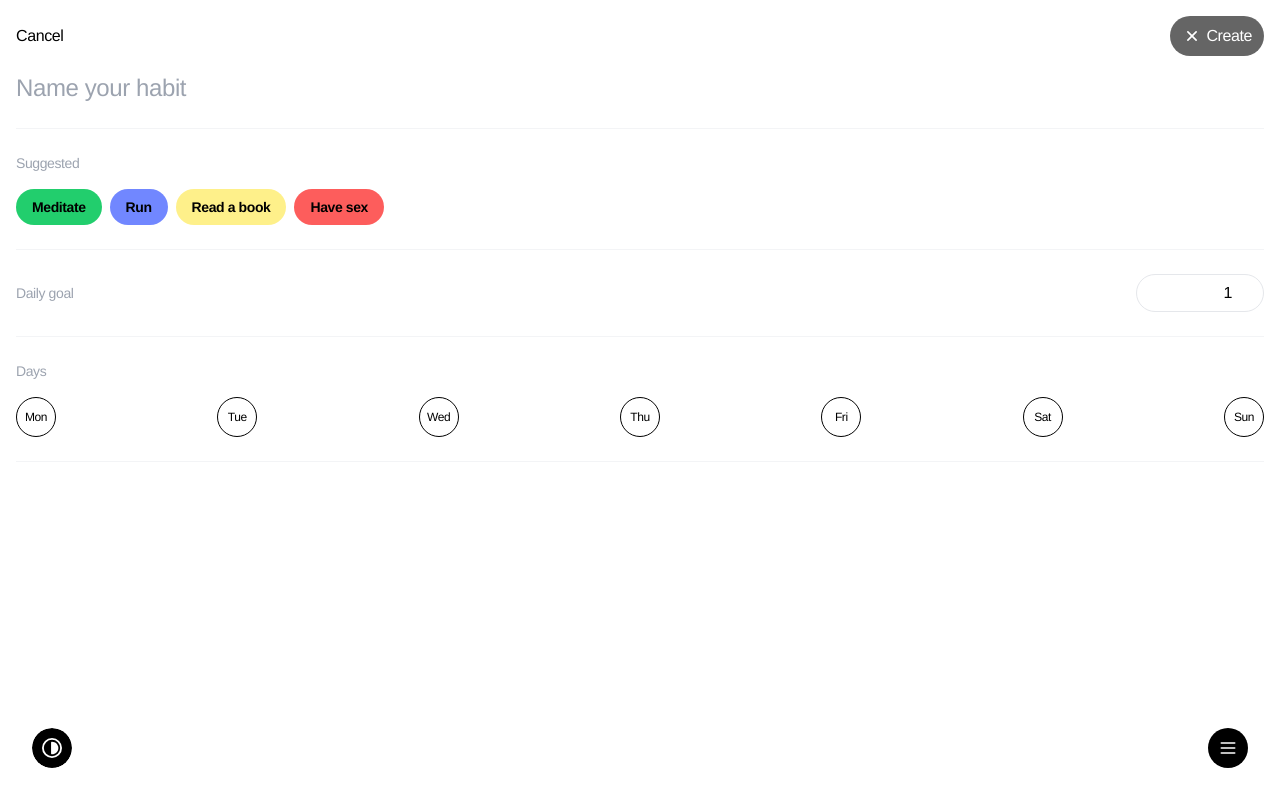
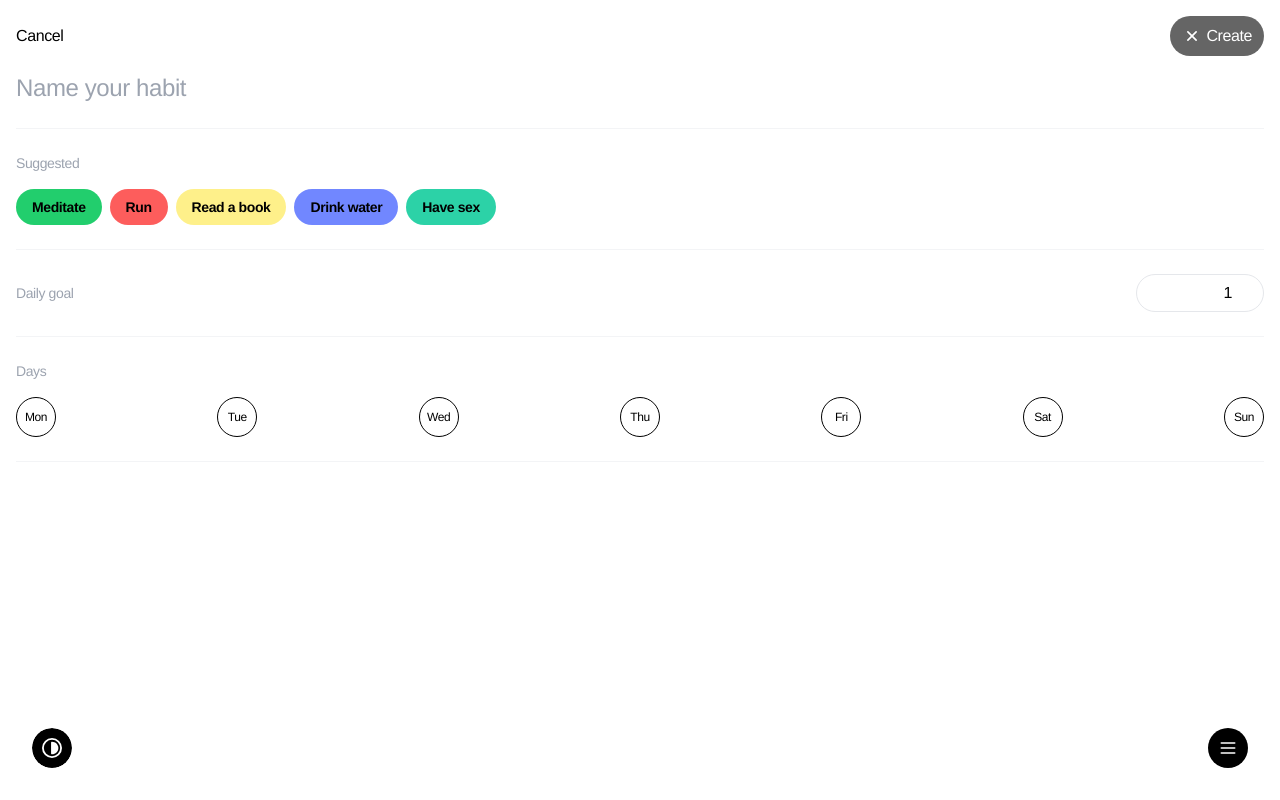
Before and after one commit to tiagc/stack, a React (Create React App) app: page / in a window 1280 px wide. Both pictures are taken after a click on the button "Create". Built offline with nearby package versions, Linux system fonts and the light colour scheme.

Commit message:
overflow-x for suggested badges

```diff
--- a/src/components/navigation/CreationMode.tsx
+++ b/src/components/navigation/CreationMode.tsx
@@ -24,9 +24,10 @@ export function CreationMode({
 
   let suggestions = [
     { label: "Meditate", bgColor: "bg-stackGreen" },
-    { label: "Run", bgColor: "bg-stackBlue" },
+    { label: "Run", bgColor: "bg-stackRed" },
     { label: "Read a book", bgColor: "bg-stackYellow" },
-    { label: "Have sex", bgColor: "bg-stackRed" },
+    { label: "Drink water", bgColor: "bg-stackBlue" },
+    { label: "Have sex", bgColor: "bg-stackMint" },
   ];
 
   const handleCancelClick = () => {
@@ -102,7 +103,9 @@ export function CreationMode({
           <motion.div
             className="space-y-6"
             initial={{ opacity: 0, y: -10 }}
-            animate={{ opacity: 1, y: 0 }}>
+            animate={{ opacity: 1, y: 0 }}
+            exit={{ opacity: 0, y: -10 }}
+            transition={{ duration: 0.2 }}>
             <input
               ref={inputRef}
               type="text"
@@ -117,15 +120,13 @@ export function CreationMode({
 
             <hr className="border-gray-100 dark:border-[#1F1F1F]" />
 
-            {/* suggested */}
             <div className="space-y-4">
               <h3 className="text-sm text-gray-400 dark:text-gray-300">
                 Suggested
               </h3>
 
-              <div className="relative">
-                <div className="overflow-x-auto scrollbar-hide">
-                  <div className="flex gap-2 flex-nowrap whitespace-nowrap">
+              <div className="-mx-4 overflow-x-auto scrollbar-hide">
+                <div className="flex gap-2 flex-nowrap whitespace-nowrap px-4">
                   {suggestions.map(({ label, bgColor }) => {
                     const isSelected = newStackName === label;
 
@@ -148,11 +149,9 @@ export function CreationMode({
                 </div>
               </div>
             </div>
-            </div>
 
             <hr className="border-gray-100 dark:border-[#1F1F1F]" />
 
-            {/* daily goal */}
             <div className="flex items-center justify-between">
               <h3 className="text-sm text-gray-400 dark:text-gray-300">
                 Daily goal
@@ -173,7 +172,6 @@ export function CreationMode({
 
             <hr className="border-gray-100 dark:border-[#1F1F1F]" />
 
-            {/* days */}
             <div className="space-y-4">
               <h3 className="text-sm text-gray-400 dark:text-gray-300">Days</h3>
               <div className="flex flex-wrap justify-between">
```
Lines whose indentation alone changed are shown as unchanged.
